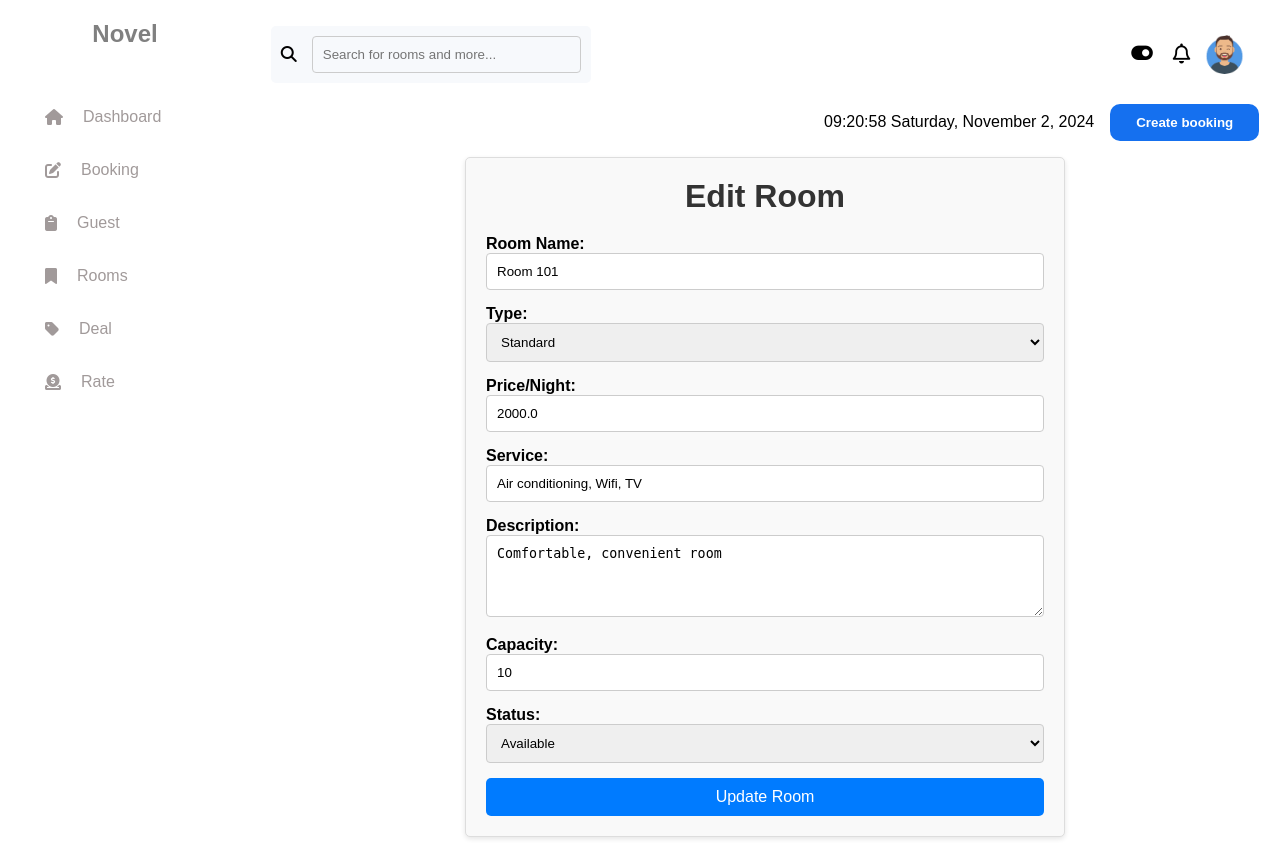
After one commit to thanhdong200425/software-project, a Flask app: page /list_room/edit/1 in a window 1280 px wide. The commit adds this page. Run offline with Flask 3, Linux system fonts and the light colour scheme; data comes from the database, SQL or seed files in the repository; both versions use the stored data as it was after the commit; some libraries are stand-ins or nearby versions.

Commit message:
Them_Sua_Xoa_KhachSan

```diff
--- a/app.py
+++ b/app.py
@@ -1,13 +1,14 @@
 import os
 from datetime import datetime
-from flask import Flask, render_template, request, flash, redirect
+from flask import Flask, render_template, request, flash, redirect,url_for
 
 from database.database_function import add_new_record, count_all_records_from_table
 from database.database_function import get_all_rooms
+from database.database_function import get_db_connection
+
 from helpers.validate import is_existing_data
 
 app = Flask(__name__)
-
 
 app.secret_key = os.urandom(24)
 
@@ -147,6 +148,8 @@ def booking():
     return redirect("/booking")
 
 
+
+
 @app.route("/list_room", methods=["GET"])
 def list_room():
     if request.method == "GET":
@@ -154,6 +157,76 @@ def list_room():
         return render_template("list_room.html", rooms=rooms)
 
 
+
+
+
+
+@app.route('/rooms')
+def list_rooms():
+    conn = get_db_connection()
+    rooms = conn.execute('SELECT * FROM room').fetchall()
+    conn.close()
+    return render_template('list_room.html', rooms=rooms)
+
+@app.route('/list_room/create', methods=['GET', 'POST'])
+def create_room():
+    if request.method == 'POST':
+        room_name = request.form['name']
+        room_type = request.form['type']
+        price = request.form['price_per_night']
+        service = request.form['service']
+        description = request.form['description']
+        capacity = request.form['capacity']
+        status = request.form['status']
+
+        conn = get_db_connection()
+        conn.execute('INSERT INTO room (name, type, price_per_night, service, description, capacity, status) VALUES (?, ?, ?, ?, ?, ?, ?)',
+                     (room_name, room_type, price, service, description, capacity, status))
+        conn.commit()
+        conn.close()
+        flash('Room added successfully!')
+        return redirect(url_for('list_rooms'))
+
+    return render_template('create_room.html')
+
+@app.route('/list_room/edit/<int:room_id>', methods=['GET', 'POST'])
+def edit_room(room_id):
+    conn = get_db_connection()
+    room = conn.execute('SELECT * FROM room WHERE id = ?', (room_id,)).fetchone()
+
+    if request.method == 'POST':
+        room_name = request.form['name']
+        room_type = request.form['type']
+        price = request.form['price_per_night']
+        service = request.form['service']
+        description = request.form['description']
+        capacity = request.form['capacity']
+        status = request.form['status']
+
+        if status not in ['available', 'ongoing', 'closed']:
+            flash('Invalid status value.', 'error')
+            return redirect(url_for('edit_room', room_id=room_id))
+
+        conn.execute('UPDATE room SET name = ?, type = ?, price_per_night = ?, service = ?, description = ?, capacity = ?, status = ? WHERE id = ?',
+                     (room_name, room_type, price, service, description, capacity, status, room_id))
+        conn.commit()
+        conn.close()
+        flash('Room updated successfully!')
+        return redirect(url_for('list_rooms'))
+
+    conn.close()
+    return render_template('edit_room.html', room=room)
+
+@app.route('/rooms/delete/<int:room_id>', methods=['POST'])
+def delete_room(room_id):
+    conn = get_db_connection()
+    conn.execute('DELETE FROM room WHERE id = ?', (room_id,))
+    conn.commit()
+    conn.close()
+    flash('Room deleted successfully!')
+    return redirect(url_for('list_rooms'))
+
+
 if __name__ == "__main__":
     port = int(os.environ.get("PORT", 5000))  # Use the PORT assigned by Heroku
     app.run(host="0.0.0.0", port=port, debug=True)
--- a/database/database_function.py
+++ b/database/database_function.py
@@ -1,9 +1,15 @@
 import sqlite3
 from sqlite3 import connect
 
+# Hàm kết nối đến cơ sở dữ liệu
+def get_db_connection():
+    conn = sqlite3.connect('hotel.db')
+    conn.row_factory = sqlite3.Row
+    return conn
+
 
 def fetch_data_from_table(table, column, condition=None, condition_params=(), fetch_one=False):
-    connection = sqlite3.connect('hotel.db')
+    connection = get_db_connection()
     cursor = connection.cursor()
     column_str = ", ".join(column)
     if condition:
@@ -18,8 +24,10 @@ def fetch_data_from_table(table, column, condition=None, condition_params=(), fe
     return data
 
 
+
+
 def add_new_record(table, column, params=()):
-    connection = sqlite3.connect('hotel.db')
+    connection = get_db_connection()
     cursor = connection.cursor()
     column_str = ", ".join(column)
     placeholders = ", ".join(["?"] * len(params))
@@ -30,7 +38,7 @@ def add_new_record(table, column, params=()):
 
 
 def get_all_rooms():
-    connection = sqlite3.connect('hotel.db')
+    connection = get_db_connection()
     cursor = connection.cursor()
     query = "SELECT * FROM room"
     cursor.execute(query)
@@ -41,7 +49,7 @@ def get_all_rooms():
 
 
 def count_all_records_from_table(table, condition=None, condition_params=()):
-    connection = sqlite3.connect('hotel.db')
+    connection = get_db_connection()
     cursor = connection.cursor()
     if condition:
         query = f"SELECT COUNT(*) FROM {table} WHERE {condition}"
--- /dev/null
+++ b/static/css/form_style.css
@@ -0,0 +1,69 @@
+/* form_style.css */
+
+.container {
+    max-width: 600px;
+    margin: auto;
+    padding: 20px;
+    border: 1px solid #ddd;
+    border-radius: 5px;
+    background-color: #f9f9f9;
+    box-shadow: 0 2px 5px rgba(0, 0, 0, 0.1);
+}
+
+h1 {
+    text-align: center;
+    margin-bottom: 20px;
+    color: #333;
+}
+
+.room-form {
+    display: flex;
+    flex-direction: column;
+}
+
+.form-group {
+    margin-bottom: 15px;
+}
+
+label {
+    margin-bottom: 5px;
+    font-weight: bold;
+}
+
+input[type="text"],
+input[type="number"],
+select,
+textarea {
+    width: 100%;
+    padding: 10px;
+    border: 1px solid #ccc;
+    border-radius: 4px;
+    transition: border-color 0.3s;
+}
+
+input[type="text"]:focus,
+input[type="number"]:focus,
+select:focus,
+textarea:focus {
+    border-color: #007bff; /* Đổi màu biên khi focus */
+    outline: none;
+}
+
+textarea {
+    resize: vertical; /* Cho phép thay đổi kích thước chiều dọc */
+}
+
+.btn-submit {
+    padding: 10px;
+    border: none;
+    border-radius: 5px;
+    background-color: #007bff;
+    color: white;
+    font-size: 16px;
+    cursor: pointer;
+    transition: background-color 0.3s;
+}
+
+.btn-submit:hover {
+    background-color: #0056b3; /* Đổi màu khi hover */
+}
--- /dev/null
+++ b/templates/edit_room.html
@@ -0,0 +1,52 @@
+{% extends "layout.html" %}
+
+{% block stylesheets %}
+    <link rel="stylesheet" href="{{ url_for('static', filename='css/form_style.css') }}">
+{% endblock %}
+
+{% block title %} Edit Room {% endblock %}
+
+{% block content %}
+<div class="container">
+    <h1>Edit Room</h1>
+    <form action="{{ url_for('edit_room', room_id=room['id']) }}" method="POST" class="room-form">
+        <div class="form-group">
+            <label for="name">Room Name:</label>
+            <input type="text" id="name" name="name" value="{{ room['name'] }}" required>
+        </div>
+        <div class="form-group">
+            <label for="type">Type:</label>
+            <select id="type" name="type" required>
+                <option value="standard" {% if room['type'] == 'standard' %}selected{% endif %}>Standard</option>
+                <option value="vip" {% if room['type'] == 'vip' %}selected{% endif %}>VIP</option>
+            </select>
+        </div>
+        <div class="form-group">
+            <label for="price_per_night">Price/Night:</label>
+            <input type="number" id="price_per_night" name="price_per_night" value="{{ room['price_per_night'] }}" required>
+        </div>
+        <div class="form-group">
+            <label for="service">Service:</label>
+            <input type="text" id="service" name="service" value="{{ room['service'] }}">
+        </div>
+        <div class="form-group">
+            <label for="description">Description:</label>
+            <textarea id="description" name="description" rows="4">{{ room['description'] }}</textarea>
+        </div>
+        <div class="form-group">
+            <label for="capacity">Capacity:</label>
+            <input type="number" id="capacity" name="capacity" value="{{ room['capacity'] }}" required>
+        </div>
+        <div class="form-group">
+            <label for="status">Status:</label>
+            <select name="status">
+                <option value="available" {% if room['status'] == 'available' %}selected{% endif %}>Available</option>
+                <option value="ongoing" {% if room['status'] == 'ongoing' %}selected{% endif %}>Ongoing</option>
+                <option value="closed" {% if room['status'] == 'closed' %}selected{% endif %}>Closed</option>
+            </select>
+
+        </div>
+        <button type="submit" class="btn btn-submit">Update Room</button>
+    </form>
+</div>
+{% endblock %}
```
Also changed, not shown: static/css/list_room.css (+41 -0 lines), templates/create_room.html (added, +52 -0 lines), templates/list_room.html (+20 -19 lines), hotel.db.
